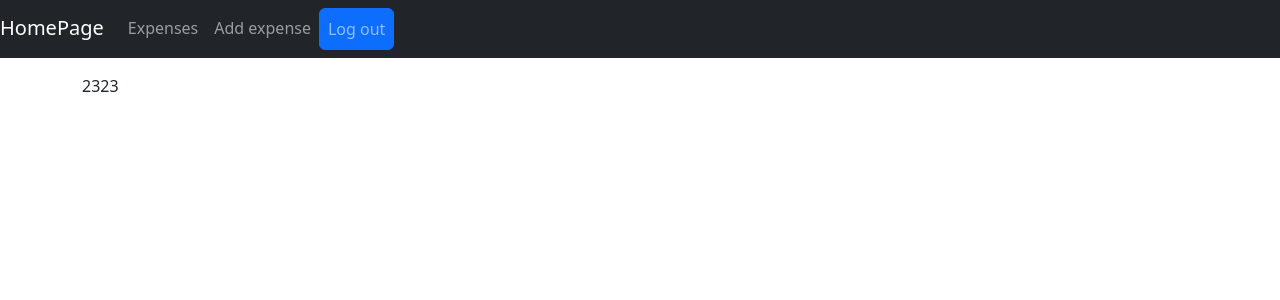
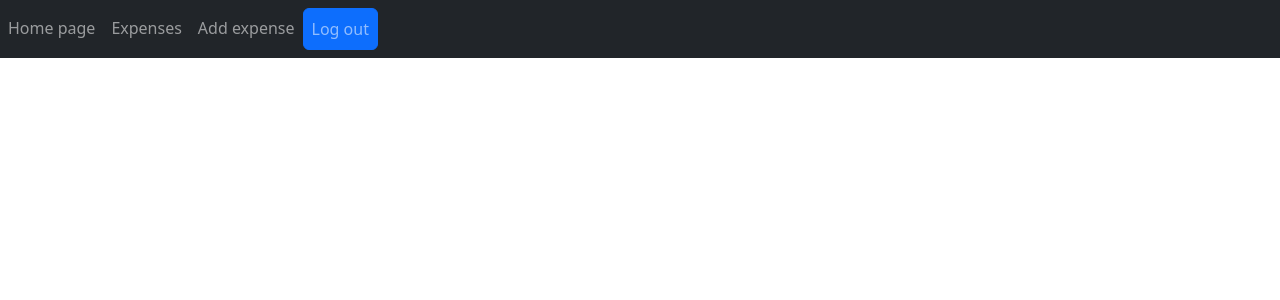
Before and after one commit to hsuliz/split-pay-app, a React (Create React App) app in the folder front-end/: page / in a window 1280 px wide. Shown: the top 300 px of the page. Built offline with nearby package versions, Linux system fonts and the light colour scheme; no server answers.

Commit message:
Fixed Private routing.

```diff
--- a/front-end/src/App.tsx
+++ b/front-end/src/App.tsx
@@ -1,4 +1,4 @@
-import {Link, Route, Routes} from "react-router-dom";
+import {Link, Navigate, Route, Routes} from "react-router-dom";
 import "bootstrap/dist/css/bootstrap.min.css";
 import "./App.css";
 import React from "react";
@@ -10,13 +10,25 @@ import ExpensesListComponent from "./components/expenses-list-component";
 import ExpenseAdd from "./components/expense-add-component";
 
 const App: React.FC = () => {
+
+    const PrivateRoute = ({children}: any) => {
+        /*#TODO implement this thing*/
+        const auth = false;
+        if (auth && children.type.name == "SigninPage") {
+            return <Navigate to="/home"/>;
+        }
+        return auth ? children : <SigninPage/>
+    };
+
     return (
         <div>
             <nav className="navbar navbar-expand navbar-dark bg-dark">
                 <div className="navbar-nav mr-auto">
-                    <a href="/" className="navbar-brand">
-                        HomePage
-                    </a>
+                    <li className="nav-item">
+                        <Link to={"/home"} className="nav-link">
+                            Home page
+                        </Link>
+                    </li>
                     <li className="nav-item">
                         <Link to={"/list"} className="nav-link">
                             Expenses
@@ -36,16 +48,42 @@ const App: React.FC = () => {
             </nav>
             <div className="container mt-3">
                 <Routes>
-
-                    <Route path="/" element={<ClientInfoComponent/>}/>
-                    <Route path="/add" element={<ExpenseAdd/>}/>
-                    <Route path="/list" element={<ExpensesListComponent/>}/>
-                    <Route path="/login" element={<SigninPage/>}/>
+                    <Route
+                        path="/home"
+                        element={
+                            <PrivateRoute>
+                                <ClientInfoComponent/>
+                            </PrivateRoute>
+                        }
+                    />
+                    <Route
+                        path="/list"
+                        element={
+                            <PrivateRoute>
+                                <ExpensesListComponent/>
+                            </PrivateRoute>
+                        }
+                    />
+                    <Route
+                        path="/add"
+                        element={
+                            <PrivateRoute>
+                                <ExpenseAdd/>
+                            </PrivateRoute>
+                        }
+                    />
+                    <Route
+                        path="/login"
+                        element={
+                            <PrivateRoute>
+                                <SigninPage/>
+                            </PrivateRoute>
+                        }
+                    />
                 </Routes>
             </div>
         </div>
     );
-
 };
 
 export default App;
--- a/front-end/src/components/client-info-component.tsx
+++ b/front-end/src/components/client-info-component.tsx
@@ -1,6 +1,7 @@
 import React, {useEffect, useState} from 'react';
 import {ClientType} from "../types/client-type";
 import ClientService from "../services/client-service";
+import {Container} from "react-bootstrap";
 
 const ClientInfoComponent = () => {
 
@@ -17,9 +18,11 @@ const ClientInfoComponent = () => {
     }, []);
 
     return (
-        <div>
-            2323
-        </div>
+        <Container>
+            <h1 className="text-center"> Client info </h1>
+            <h2>{client?.username}</h2>
+            <h2>{client?.id}</h2>
+        </Container>
     );
 
 };
```
